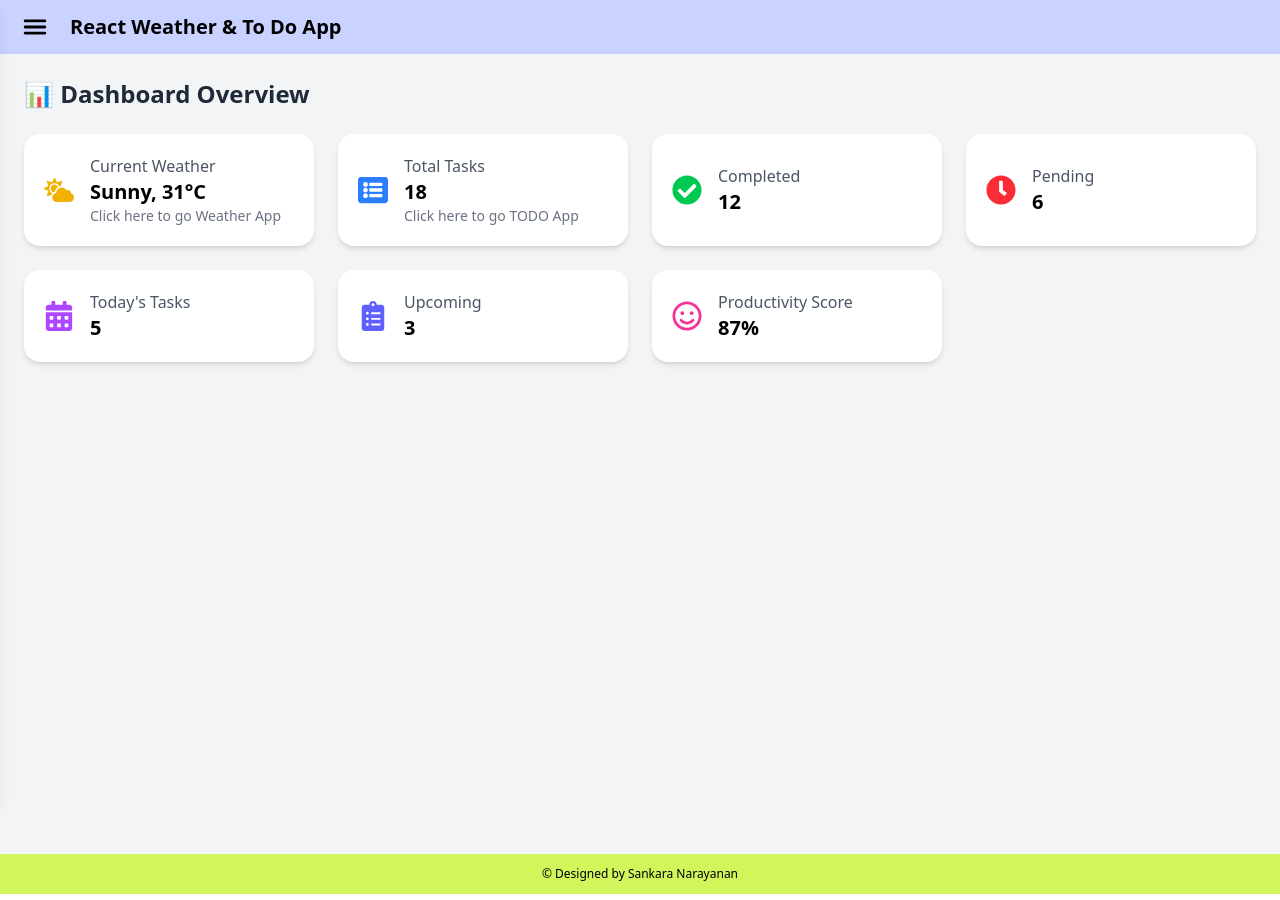
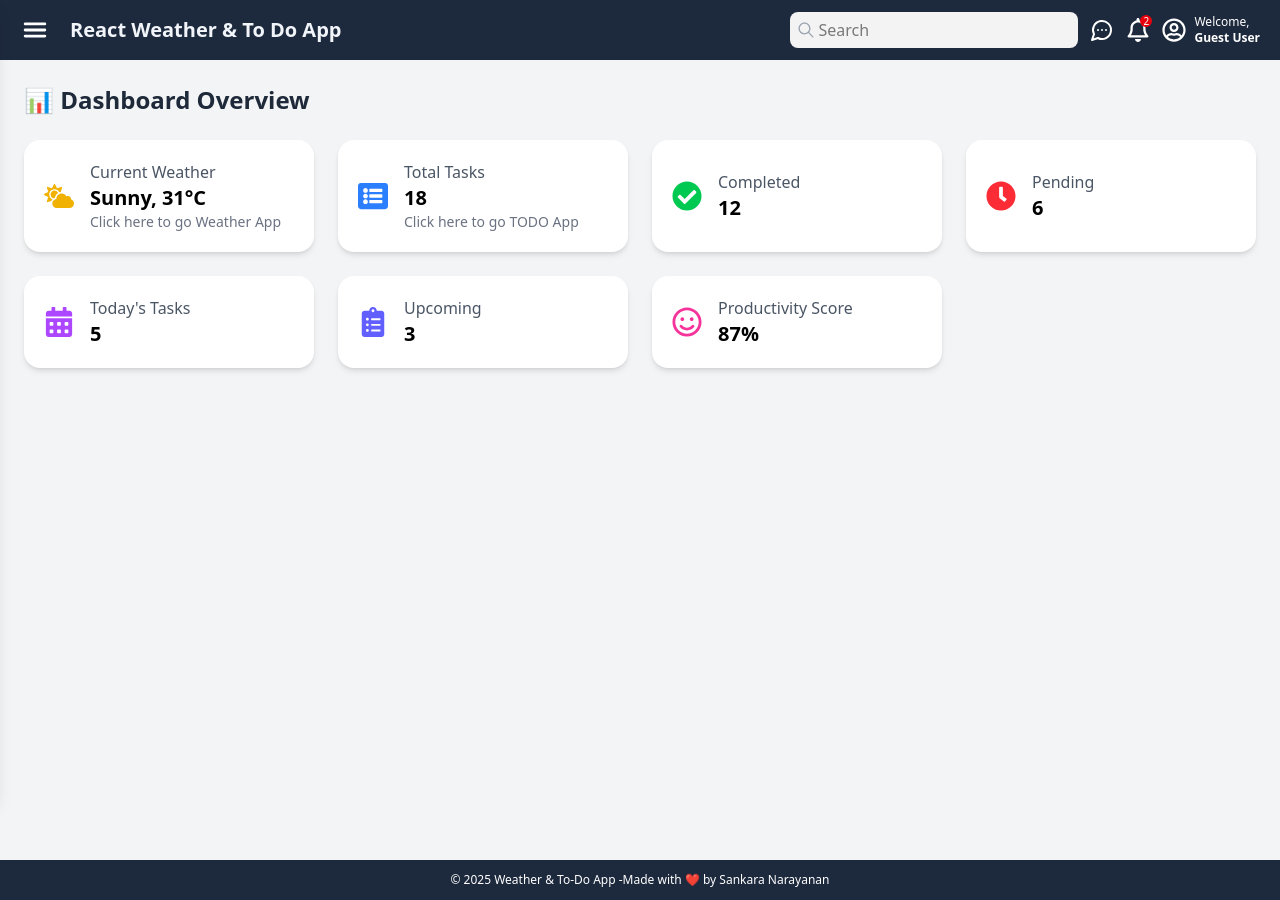
Before and after one commit to Sri-shankar49/cordova, a React (Vite) app: page / in a window 1280 px wide. Built offline with nearby package versions, Linux system fonts and the light colour scheme.

Commit message:
commit feat : ui changed

```diff
--- a/src/components/DashboardComp.tsx
+++ b/src/components/DashboardComp.tsx
@@ -10,7 +10,7 @@ const DashboardComp = () => {
                 {/* Current Weather */}
                 <a href="/Weather">
                     <div
-                        className="bg-white rounded-2xl shadow-md p-5 flex items-center gap-4 cursor-pointer hover:bg-[#d2f55c]"
+                        className="bg-white rounded-2xl shadow-md p-5 flex items-center gap-4 cursor-pointer hover:bg-indigo-200"
                         title="Click here to go to Weather-App"
                     >
                         <FaCloudSun className="text-yellow-500 text-3xl" />
@@ -28,7 +28,7 @@ const DashboardComp = () => {
                 <a href="/Todos">
                     <div
                         title="Click here to go to TODO-App"
-                        className="bg-white rounded-2xl shadow-md p-5 flex items-center gap-4 hover:bg-[#d2f55c] cursor-pointer"
+                        className="bg-white rounded-2xl shadow-md p-5 flex items-center gap-4 hover:bg-indigo-200 cursor-pointer"
                     >
                         <FaListAlt className="text-blue-500 text-3xl" />
                         <div>
@@ -42,7 +42,7 @@ const DashboardComp = () => {
                 </a>
 
                 {/* Completed Tasks */}
-                <div className="bg-white rounded-2xl shadow-md p-5 flex items-center gap-4 hover:bg-[#d2f55c] cursor-pointer">
+                <div className="bg-white rounded-2xl shadow-md p-5 flex items-center gap-4 hover:bg-indigo-200 cursor-pointer">
                     <FaCheckCircle className="text-green-500 text-3xl" />
                     <div>
                         <p className="text-gray-600">Completed</p>
@@ -51,7 +51,7 @@ const DashboardComp = () => {
                 </div>
 
                 {/* Pending Tasks */}
-                <div className="bg-white rounded-2xl shadow-md p-5 flex items-center gap-4 hover:bg-[#d2f55c] cursor-pointer">
+                <div className="bg-white rounded-2xl shadow-md p-5 flex items-center gap-4 hover:bg-indigo-200 cursor-pointer">
                     <FaClock className="text-red-500 text-3xl" />
                     <div>
                         <p className="text-gray-600">Pending</p>
@@ -60,7 +60,7 @@ const DashboardComp = () => {
                 </div>
 
                 {/* Today's Tasks */}
-                <div className="bg-white rounded-2xl shadow-md p-5 flex items-center gap-4 hover:bg-[#d2f55c] cursor-pointer">
+                <div className="bg-white rounded-2xl shadow-md p-5 flex items-center gap-4 hover:bg-indigo-200 cursor-pointer">
                     <FaCalendarAlt className="text-purple-500 text-3xl" />
                     <div>
                         <p className="text-gray-600">Today's Tasks</p>
@@ -69,7 +69,7 @@ const DashboardComp = () => {
                 </div>
 
                 {/* Upcoming Tasks */}
-                <div className="bg-white rounded-2xl shadow-md p-5 flex items-center gap-4 hover:bg-[#d2f55c] cursor-pointer">
+                <div className="bg-white rounded-2xl shadow-md p-5 flex items-center gap-4 hover:bg-indigo-200 cursor-pointer">
                     <FaClipboardList className="text-indigo-500 text-3xl" />
                     <div>
                         <p className="text-gray-600">Upcoming</p>
@@ -78,7 +78,7 @@ const DashboardComp = () => {
                 </div>
 
                 {/* Productivity Score (Example) */}
-                <div className="bg-white rounded-2xl shadow-md p-5 flex items-center gap-4 hover:bg-[#d2f55c] cursor-pointer">
+                <div className="bg-white rounded-2xl shadow-md p-5 flex items-center gap-4 hover:bg-indigo-200 cursor-pointer">
                     <FaRegSmile className="text-pink-500 text-3xl" />
                     <div>
                         <p className="text-gray-600">Productivity Score</p>
--- a/src/components/Footer.tsx
+++ b/src/components/Footer.tsx
@@ -1,8 +1,12 @@
 export const Footer = () => {
     return (
         <div>
-            <div className='bg-[#d2f55c] text-center px-3 py-3'>
-                <p className="text-black text-xs">© Designed by <a href="https://github.com/Sri-shankar49" target="_blank" rel="no referrer" className="hover:underline">Sankara Narayanan</a></p>
+            <div className='bg-slate-800 text-center px-3 py-3'>
+                <p className="text-white text-xs">© 2025 Weather & To-Do App -
+                    <a href="https://github.com/Sri-shankar49" target="_blank" rel="no referrer" className="hover:underline">
+                        Made with ❤️ by Sankara Narayanan
+                    </a>
+                </p>
             </div>
         </div>
     )
--- a/src/components/Header.tsx
+++ b/src/components/Header.tsx
@@ -1,6 +1,10 @@
 import { IoMenu } from "react-icons/io5";
 import { SideBar } from "./SideBar";
 import { useState } from "react";
+import { IoIosSearch } from "react-icons/io";
+import { LuMessageCircleMore } from "react-icons/lu";
+import { FaRegBell } from "react-icons/fa6";
+import { FaRegUserCircle } from "react-icons/fa";
 
 export const Header = () => {
 
@@ -14,14 +18,43 @@ export const Header = () => {
 
     return (
         <div>
-            <div className='bg-[#cad2ff] px-5 py-3'>
+            <div className='bg-slate-800 px-5 py-3'>
                 <div className='flex items-center justify-between'>
                     <div className="flex items-center space-x-5">
-                        <IoMenu onClick={toggleHamButton} className="text-3xl cursor-pointer" title="Menu" />
-                        <a href="/" className="text-xl font-semibold">React Weather & To Do App</a>
+                        <IoMenu onClick={toggleHamButton} className="text-white text-3xl cursor-pointer" title="Menu" />
+                        <a href="/" className="text-xl text-slate-100 font-semibold">React Weather & To Do App</a>
                     </div>
 
-                    <div>
+                    {/* Search Bar & icons */}
+                    <div className="flex items-center space-x-3">
+                        {/* Search Bar */}
+                        <div className="w-72 relative bg-[#f3f3f3] rounded-lg pl-7 py-1.5">
+                            <input type="text" placeholder="Search" className="text-md focus-within:outline-none" />
+                            <IoIosSearch className="absolute text-gray-400 text-xl top-2 left-1.5" />
+                        </div>
+
+                        {/* Message */}
+                        <div>
+                            <LuMessageCircleMore className="text-2xl text-white cursor-pointer" />
+                        </div>
+
+                        {/* Bell Icon */}
+                        <div className="relative">
+                            <FaRegBell className="text-2xl text-white cursor-pointer" />
+                            <span className="text-[10px] p-1 w-3 h-3 flex justify-center items-center absolute bg-red-600 text-white rounded-full top-[-3px] right-[-2px]">2</span>
+                        </div>
+
+                        {/* User */}
+                        <div className="flex items-center space-x-2">
+                            <div>
+                                <FaRegUserCircle className="text-2xl text-white cursor-pointer" />
+                            </div>
+
+                            <div>
+                                <h5 className="text-xs text-white">Welcome,</h5>
+                                <p className="text-xs text-white font-semibold">Guest User</p>
+                            </div>
+                        </div>
                     </div>
 
 
--- a/src/components/WeatherApp.tsx
+++ b/src/components/WeatherApp.tsx
@@ -37,6 +37,7 @@ export const WeatherApp = () => {
             );
             setWeatherData(response.data);
         } catch (err: any) {
+            console.error(err.message);
             setError("No data found for the entered city.");
         } finally {
             setLoading(false);
```
Also changed, not shown: src/components/SideBar.tsx (+18 -18 lines).
